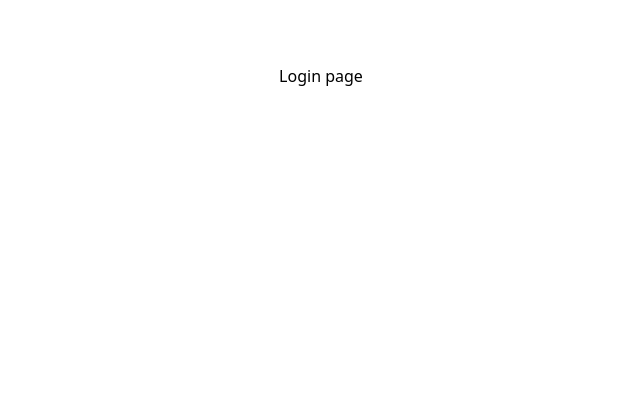
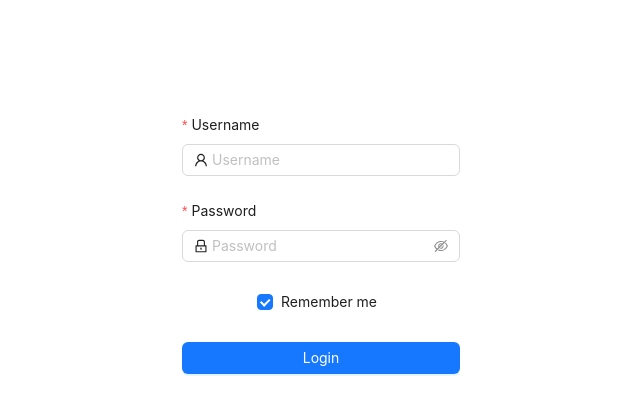
Before and after one commit to olamidefareed/OODA_APP, a React (Vite) app: page /auth/login in a window 1280 px wide. Shown: the top 414 px of the page, without its empty margins (319-959 px from the left). Built offline with nearby package versions, Linux system fonts and the light colour scheme.

Commit message:
Login page

```diff
--- a/package.json
+++ b/package.json
@@ -13,6 +13,7 @@
     "antd": "^5.22.0",
     "react": "^18.3.1",
     "react-dom": "^18.3.1",
+    "react-query": "^3.39.3",
     "react-router-dom": "^6.27.0",
     "recoil": "^0.7.7",
     "recoil-persist": "^5.1.0"
--- a/src/pages/auth/Login/index.jsx
+++ b/src/pages/auth/Login/index.jsx
@@ -1,9 +1,92 @@
-const LoginPage = ()=>{
-    return(
-        <div>
-            Login page
-        </div>
-    )
-}
+// const LoginPage = ()=>{
+//     return(
+//         <div className="p-5">
 
-export default LoginPage
+
+//             <div className="rounded border-2 p-">
+//                 <div className="">
+//                     <h3>Login your account! </h3>
+//                     <p>Welcome back to Our App once again, we are dedicated to serve you better all the time.</p>
+//                 </div>
+//                 <form action="">
+//                     <div className="">
+//                     <label htmlFor="username">Enter Username/Email address:</label>
+//                     <input type="text" placeholder="Enter your email address"/>
+//                     </div>
+//                     <div className="">
+//                     <label htmlFor="username">Enter Username/Email address:</label>
+//                     <input type="text" placeholder="Enter your email address"/>
+//                     </div>
+//                 </form>
+//             </div>
+//         </div>
+//     )
+// }
+
+// export default LoginPage
+
+
+// import React from "react";
+import { Form, Input, Button, Checkbox } from "antd";
+import { UserOutlined, LockOutlined } from "@ant-design/icons";
+
+const LoginForm = () => {
+  const onFinish = (values) => {
+    console.log("Success:", values);
+  };
+
+  const onFinishFailed = (errorInfo) => {
+    console.error("Failed:", errorInfo);
+  };
+
+  return (
+    <div style={{ maxWidth: "400px", margin: "0 auto", padding: "50px 20px" }}>
+      <Form
+        name="login"
+        initialValues={{ remember: true }}
+        onFinish={onFinish}
+        onFinishFailed={onFinishFailed}
+        autoComplete="off"
+        layout="vertical"
+      >
+        <Form.Item
+          label="Username"
+          name="username"
+          rules={[
+            { required: true, message: "Please input your username!" },
+          ]}
+        >
+          <Input
+            prefix={<UserOutlined />}
+            placeholder="Username"
+          />
+        </Form.Item>
+
+        <Form.Item
+          label="Password"
+          name="password"
+          rules={[
+            { required: true, message: "Please input your password!" },
+          ]}
+        >
+          <Input.Password
+            prefix={<LockOutlined />}
+            placeholder="Password"
+          />
+        </Form.Item>
+
+        <Form.Item name="remember" valuePropName="checked">
+          <Checkbox>Remember me</Checkbox>
+        </Form.Item>
+
+        <Form.Item>
+          <Button type="primary" htmlType="submit" block>
+            Login
+          </Button>
+        </Form.Item>
+      </Form>
+    </div>
+  );
+};
+
+export default LoginForm;
```
Also changed, not shown: public/Logo.svg (added), 1 other file (tests, documents, lock files or other folders).
